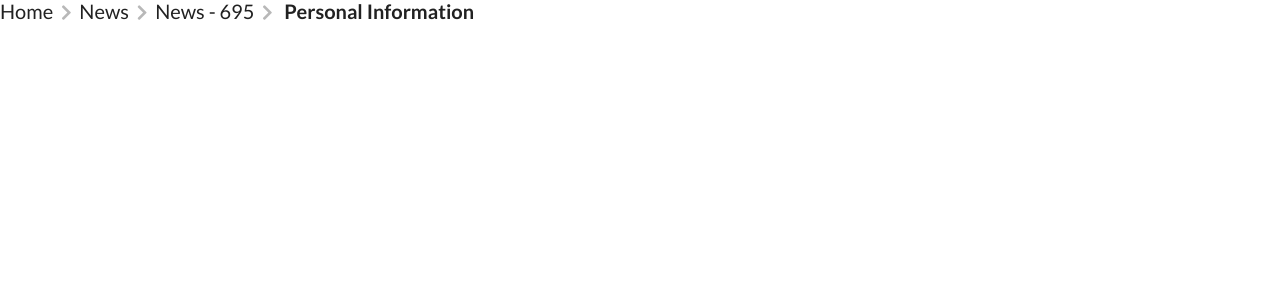
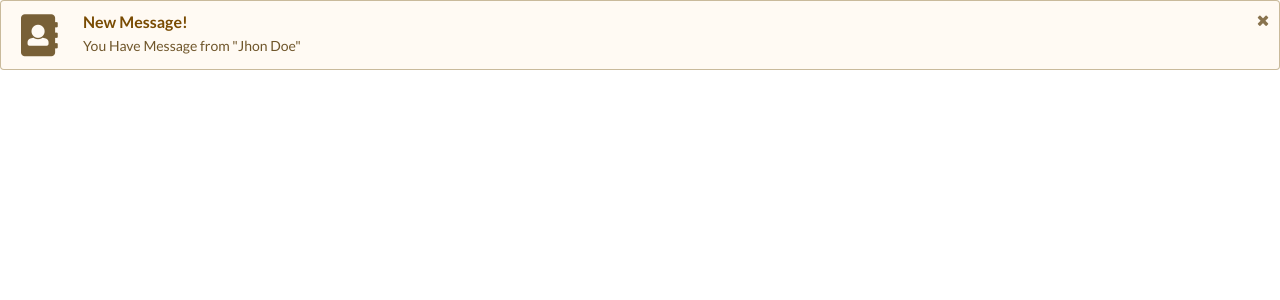
Before and after one commit to memojtabazamani/my-react-apps, a React (Create React App) app: page / in a window 1280 px wide. Shown: the top 300 px of the page. Built offline with nearby package versions, Linux system fonts and the light colour scheme.

Commit message:
done: build message ui component

```diff
--- /dev/null
+++ b/src/Components/messages/AppMessage.js
@@ -0,0 +1,18 @@
+import React from 'react';
+import ReactDOM from 'react-dom';
+
+import Message from './Message';
+
+class AppMessage extends React.Component {
+    render() {
+        return (
+            <>
+                <Message title="New Message!" type="warning" closeIcon={true} icon={"address book"}>
+                    You Have Message from "Jhon Doe"
+                </Message>
+            </>
+        )
+    }
+}
+
+export default AppMessage;
--- /dev/null
+++ b/src/Components/messages/Message.js
@@ -0,0 +1,46 @@
+import React from 'react';
+import ReactDOM from 'react-dom';
+
+
+class Message extends React.Component {
+    constructor(props) {
+        super(props);
+
+        this.state = {hide: false}
+    }
+
+    render() {
+        return (
+            <div
+                className={`ui ${this.props.type} message ${this.state.hide ? `hidden` : ``} ${this.props.icon ? "icon message" : ""}`}>
+                { this.props.icon ?  <i className={`${this.props.icon} icon`}></i> : "" }
+                {this.props.closeIcon &&
+                <i className="close icon" onClick={e => this.setState({hide: true})}>&nbsp;</i>}
+                <div className="content">
+                    <div className="header">
+                        {this.props.title}
+                    </div>
+                    <p>
+                        {this.props.children}
+                    </p>
+                </div>
+            </div>
+        )
+    }
+}
+
+/*
+* Types of message
+* success
+* info
+* warning
+* positive
+* */
+Message.defaultProps = {
+    title: "Message",
+    type: "",
+    closeIcon: false,
+    icon: ""
+}
+
+export default Message;
--- a/src/index.js
+++ b/src/index.js
@@ -4,9 +4,12 @@ import ReactDOM from 'react-dom';
 // import App from './Components/accordion/AppAccordion';
 
 // Breadcrumb
-import AppBreadcrumb from './Components/breadcrumbs/AppBreadcrumb';
+// import AppBreadcrumb from './Components/breadcrumbs/AppBreadcrumb';
+
+// Message
+import AppMessage from './Components/messages/AppMessage';
 
 ReactDOM.render(
-    <AppBreadcrumb />,
+    <AppMessage />,
   document.getElementById('root')
 );
```
